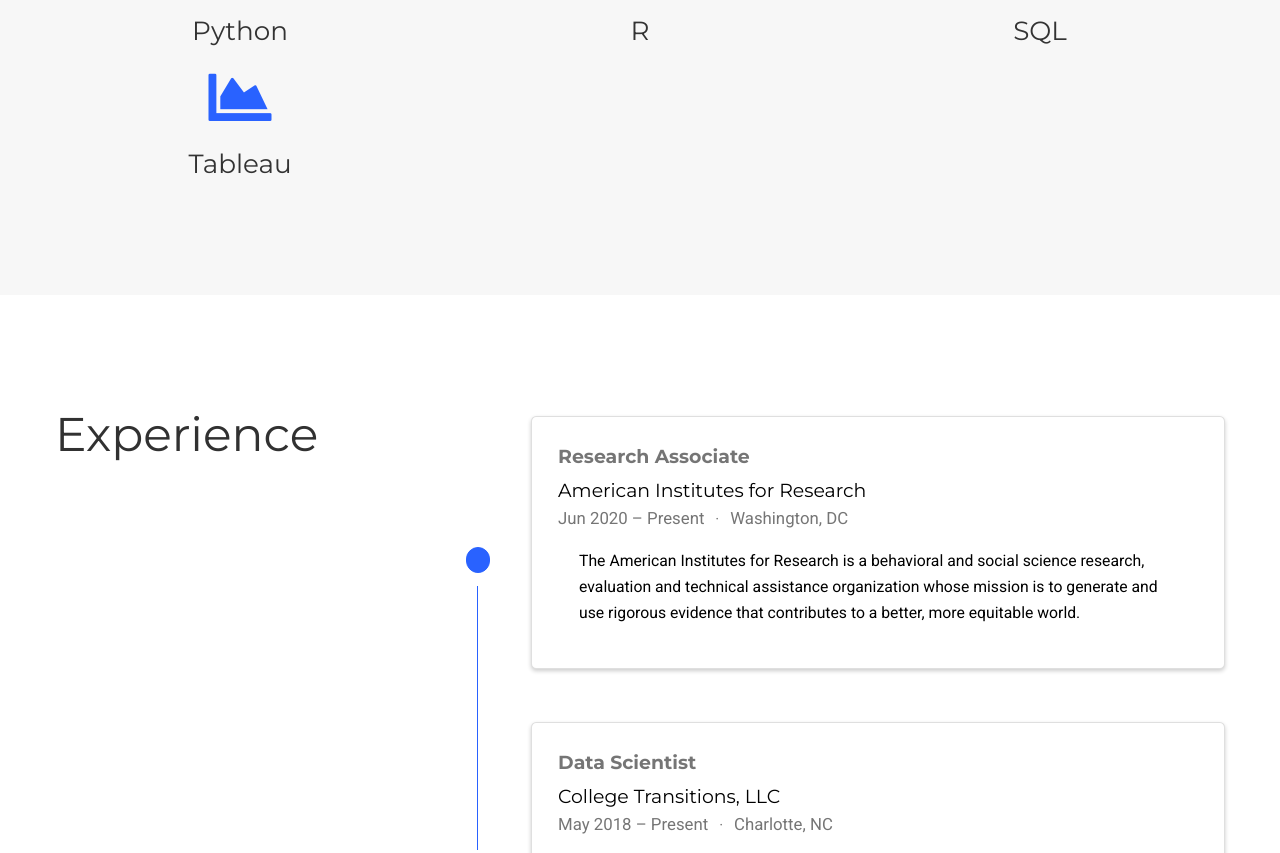
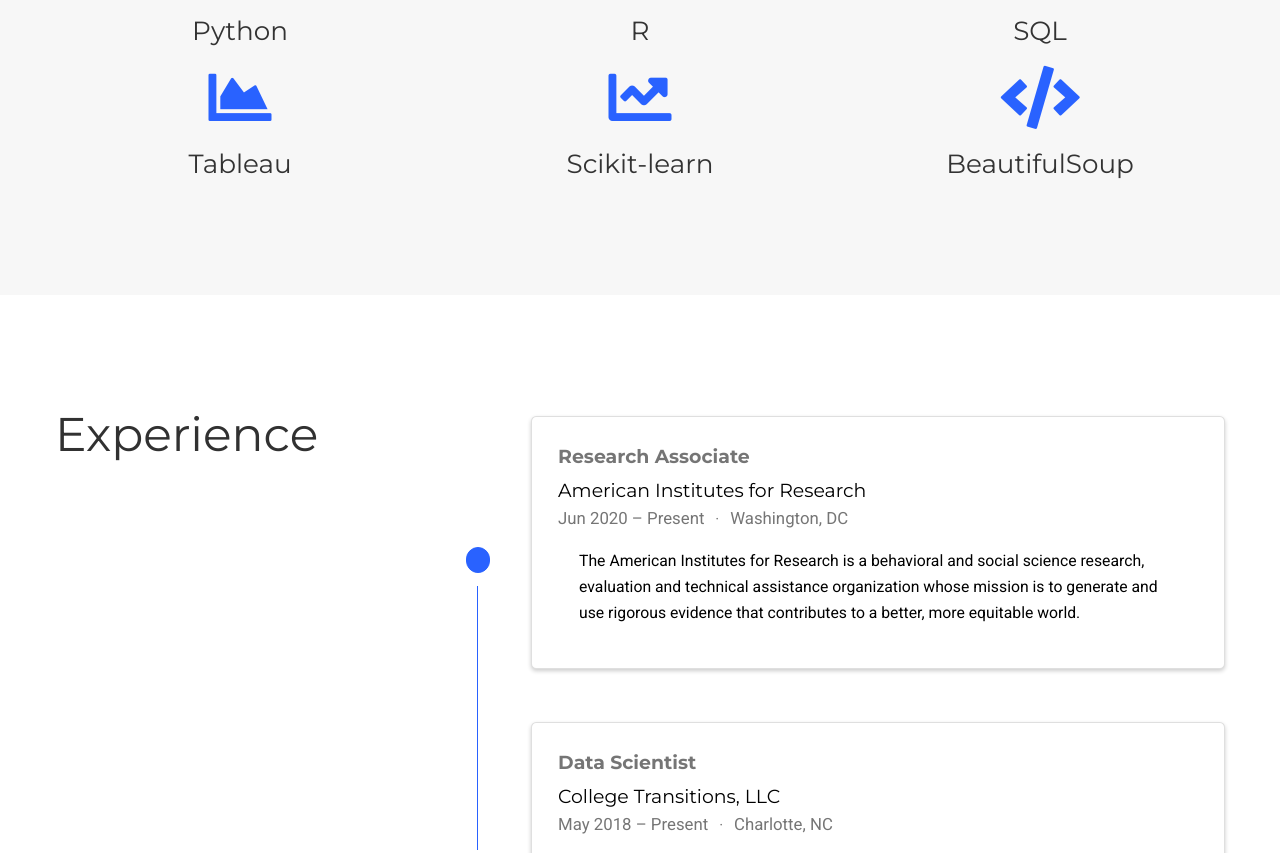
Before and after one commit to ahearn15/ahearn15.github.io, a plain HTML site: page index.html in a window 1280 px wide. Shown: the part 1202-2055 px from the top of the page. Drawn offline with nearby package versions, Linux system fonts and the light colour scheme; some icons are missing.

Commit message:
I learned some skills

```diff
--- a/index.html
+++ b/index.html
@@ -666,6 +666,28 @@
   <div class="col-12 col-sm-4">
     <div class="featurette-icon"><i class="fas fa-chart-area"></i></div>
     <h3>Tableau</h3>
+
+  </div>
+
+
+
+
+
+
+  <div class="col-12 col-sm-4">
+    <div class="featurette-icon"><i class="fas fa-chart-line"></i></div>
+    <h3>Scikit-learn</h3>
+
+  </div>
+
+
+
+
+
+
+  <div class="col-12 col-sm-4">
+    <div class="featurette-icon"><i class="fas fa-code"></i></div>
+    <h3>BeautifulSoup</h3>
 
   </div>
 
```
